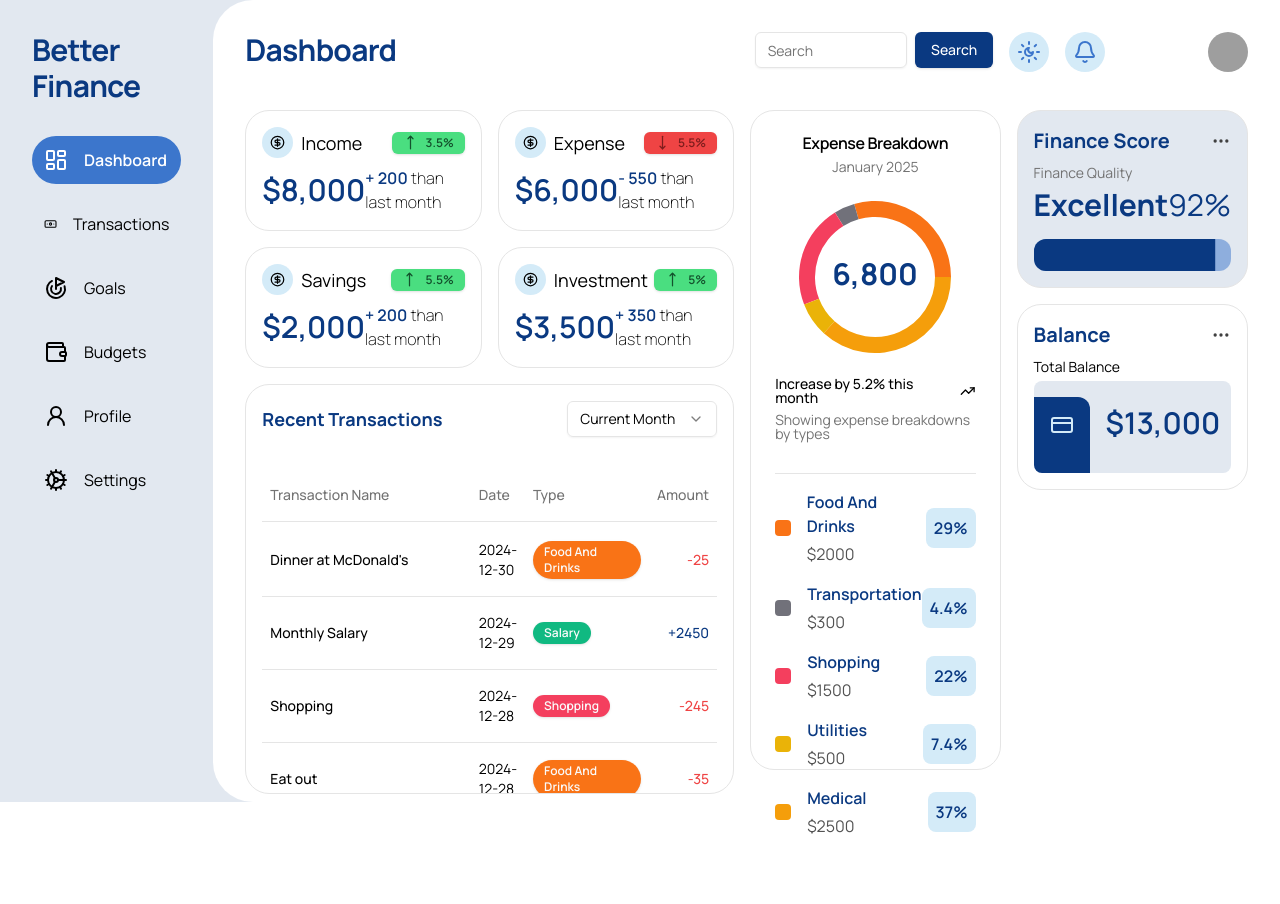
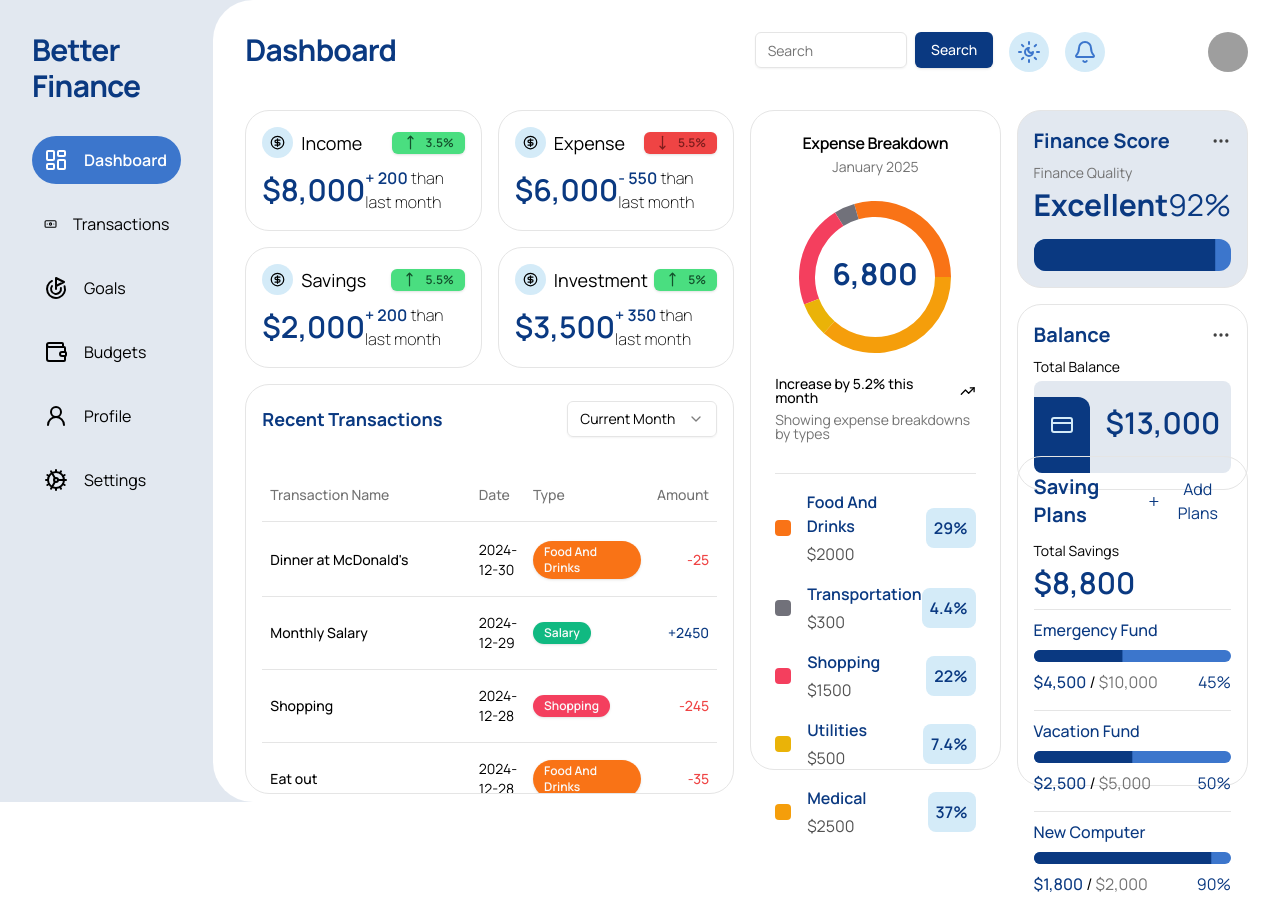
Before and after one commit to swamhtetaung8/better-finance-frontend, a Next.js app: page /dashboard in a window 1280 px wide. Before the commit the page ends 846 px from the top, so only its background shows below. Built offline with nearby package versions, Linux system fonts and the light colour scheme; grey boxes are pictures that could not be loaded.

Commit message:
design saving plans card

```diff
--- a/src/app/(dashboard)/dashboard/components/BalancePieChart.tsx
+++ b/src/app/(dashboard)/dashboard/components/BalancePieChart.tsx
@@ -131,10 +131,10 @@ export default function BalancePieChart() {
                   style={{ backgroundColor: chartData.fill }}
                 ></div>
                 <div className="space-y-1">
-                  <p className="text-betterFinance-primary font-semibold">
+                  <p className="text-betterFinance-primary dark:text-betterFinance-background font-semibold">
                     {chartConfig[chartData.expenseType].label}
                   </p>
-                  <p className="text-neutral-600">${chartData.amount}</p>
+                  <p className="text-neutral-600 dark:text-neutral-300">${chartData.amount}</p>
                 </div>
               </div>
 
--- a/src/app/(dashboard)/dashboard/components/FinanceScore.tsx
+++ b/src/app/(dashboard)/dashboard/components/FinanceScore.tsx
@@ -27,7 +27,7 @@ const FinanceScore = () => {
             </h1>
             <h1 className="text-betterFinance-primary text-3xl">92%</h1>
           </div>
-          <Progress value={92} />
+          <Progress className="h-8" value={92} />
         </div>
       </div>
     </div>
--- /dev/null
+++ b/src/app/(dashboard)/dashboard/components/SavingPlans.tsx
@@ -0,0 +1,75 @@
+import { Progress } from "@/components/ui/progress";
+import MoneyFormatter from "@/hooks/money-formatter";
+import { Plus } from "lucide-react";
+import React from "react";
+
+const SavingPlans = () => {
+  const savingPlans = [
+    {
+      id: 1,
+      name: "Emergency Fund",
+      goal: 10000,
+      current: 4500,
+    },
+    {
+      id: 2,
+      name: "Vacation Fund",
+      goal: 5000,
+      current: 2500,
+    },
+    {
+      id: 3,
+      name: "New Computer",
+      goal: 2000,
+      current: 1800,
+    },
+  ];
+
+  return (
+    <div
+      className={
+        "h-full border rounded-3xl p-4 space-y-1 dark:border-betterFinance-primary"
+      }
+    >
+      <div className="flex items-center justify-between">
+        <h1 className="font-bold text-betterFinance-primary dark:text-betterFinance-background text-xl">
+          Saving Plans
+        </h1>
+        <button className="flex items-center gap-x-1 text-betterFinance-primary dark:text-betterFinance-background">
+          <Plus size={15} />
+          <span>Add Plans</span>
+        </button>
+      </div>
+
+      <div className="divide-y-[1px]">
+        <div className="space-y-1 py-2">
+          <p className="text-sm">Total Savings</p>
+          <h1 className="font-semibold text-betterFinance-primary dark:text-betterFinance-background text-3xl">
+            $8,800
+          </h1>
+        </div>
+        <div className="space-y-2 divide-y-[1px]">
+          {savingPlans.map((savingPlan) => (
+            <div className="space-y-2 py-2" key={savingPlan.id}>
+              <h2 className="text-betterFinance-primary font-medium dark:text-betterFinance-background">
+                {savingPlan.name}
+              </h2>
+              <Progress value={(savingPlan.current/savingPlan.goal) * 100} className="h-3" />
+              <div className="flex justify-between items-center">
+                <p>
+                  <span className="text-betterFinance-primary dark:text-betterFinance-background font-medium">
+                    $<MoneyFormatter amount={savingPlan.current}/>
+                  </span>{" "}
+                  / <span className="text-neutral-500 dark:text-neutral-400">$<MoneyFormatter amount={savingPlan.goal}/></span>
+                </p>
+                <p className="text-betterFinance-primary dark:text-betterFinance-background">{(savingPlan.current/savingPlan.goal) * 100}%</p>
+              </div>
+            </div>
+          ))}
+        </div>
+      </div>
+    </div>
+  );
+};
+
+export default SavingPlans;
--- a/src/app/(dashboard)/dashboard/page.tsx
+++ b/src/app/(dashboard)/dashboard/page.tsx
@@ -4,6 +4,7 @@ import RecentTransactions from "@/app/(dashboard)/dashboard/components/RecentTra
 import FinanceScore from "@/app/(dashboard)/dashboard/components/FinanceScore";
 import BalancePieChart from "@/app/(dashboard)/dashboard/components/BalancePieChart";
 import TotalBalance from "@/app/(dashboard)/dashboard/components/TotalBalance";
+import SavingPlans from "./components/SavingPlans";
 
 const DashboardPage = () => {
   return (
@@ -62,9 +63,14 @@ const DashboardPage = () => {
       <div className="h-full w-1/2">
         <div className="flex gap-4 items-start h-full">
           <BalancePieChart />
-          <div className="space-y-4 flex-1 flex flex-col">
-            <FinanceScore />
-            <TotalBalance />
+          <div className="space-y-4 flex-1 flex flex-col h-full">
+            <div className="flex flex-col space-y-4 h-1/2">
+              <FinanceScore />
+              <TotalBalance />
+            </div>
+            <div className="h-1/2">
+              <SavingPlans />
+            </div>
           </div>
         </div>
       </div>
--- a/src/components/ui/progress.tsx
+++ b/src/components/ui/progress.tsx
@@ -12,7 +12,7 @@ const Progress = React.forwardRef<
   <ProgressPrimitive.Root
     ref={ref}
     className={cn(
-      "relative h-8 w-full overflow-hidden rounded-xl bg-betterFinance-tertiary/50",
+      "relative h-2 w-full overflow-hidden rounded-xl bg-betterFinance-tertiary",
       className
     )}
     {...props}
```
